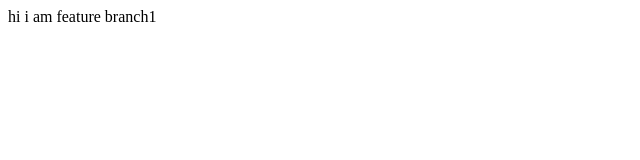
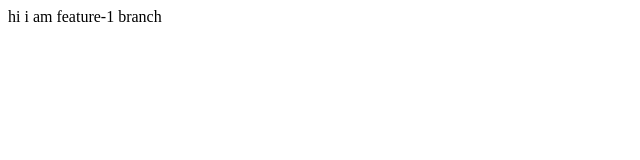
Before and after one commit to simalbutt/githubconflicts-, a plain HTML site: page index.html in a window 1280 px wide. Shown: the full height of the page, 0-640 px from the left. Drawn offline with Linux system fonts and the light colour scheme.

Commit message:
feature1 branch changed

```diff
--- a/index.html
+++ b/index.html
@@ -1 +1 @@
-<p>hi i am feature branch1</p>
+<p>hi i am feature-1 branch</p>
```
